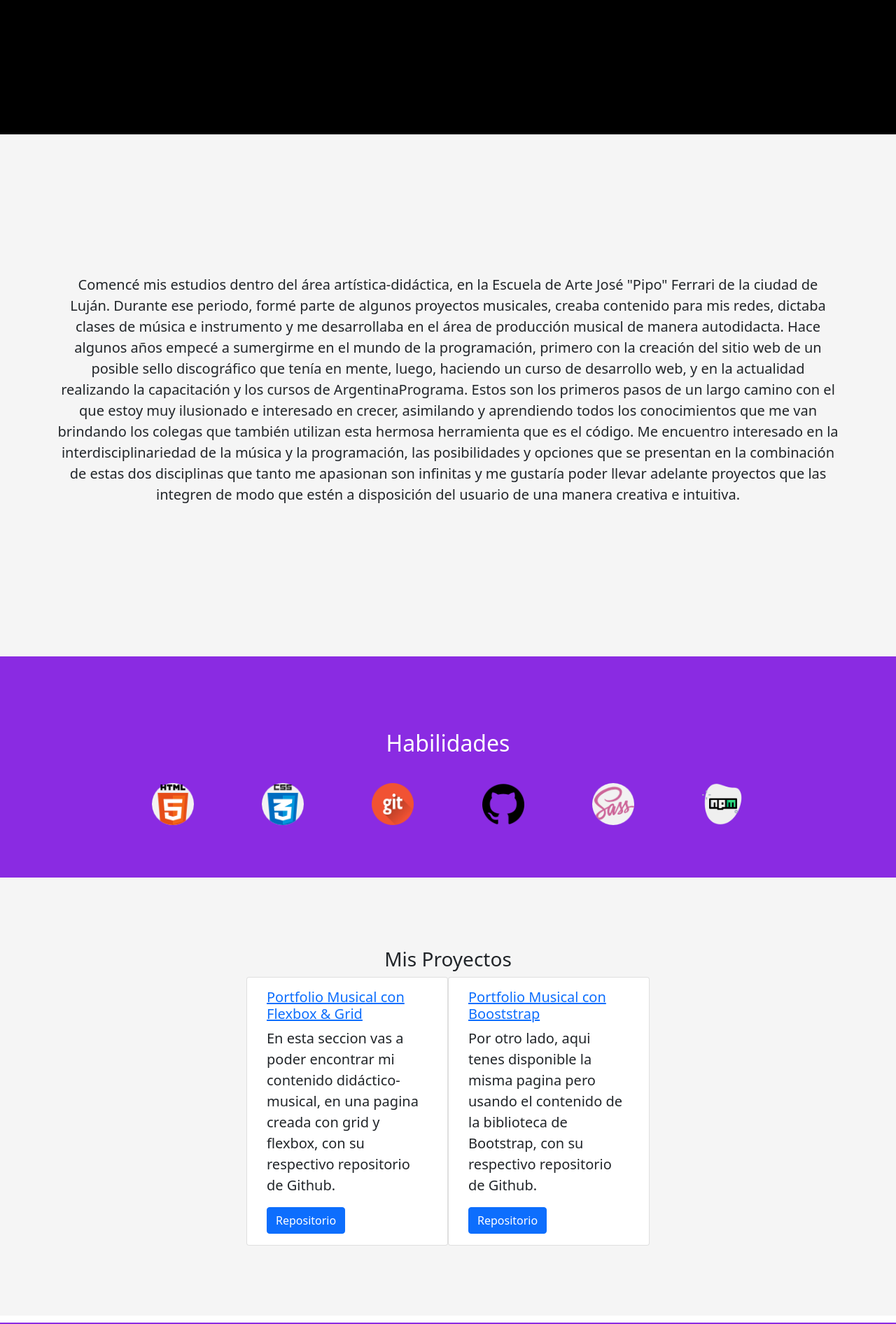
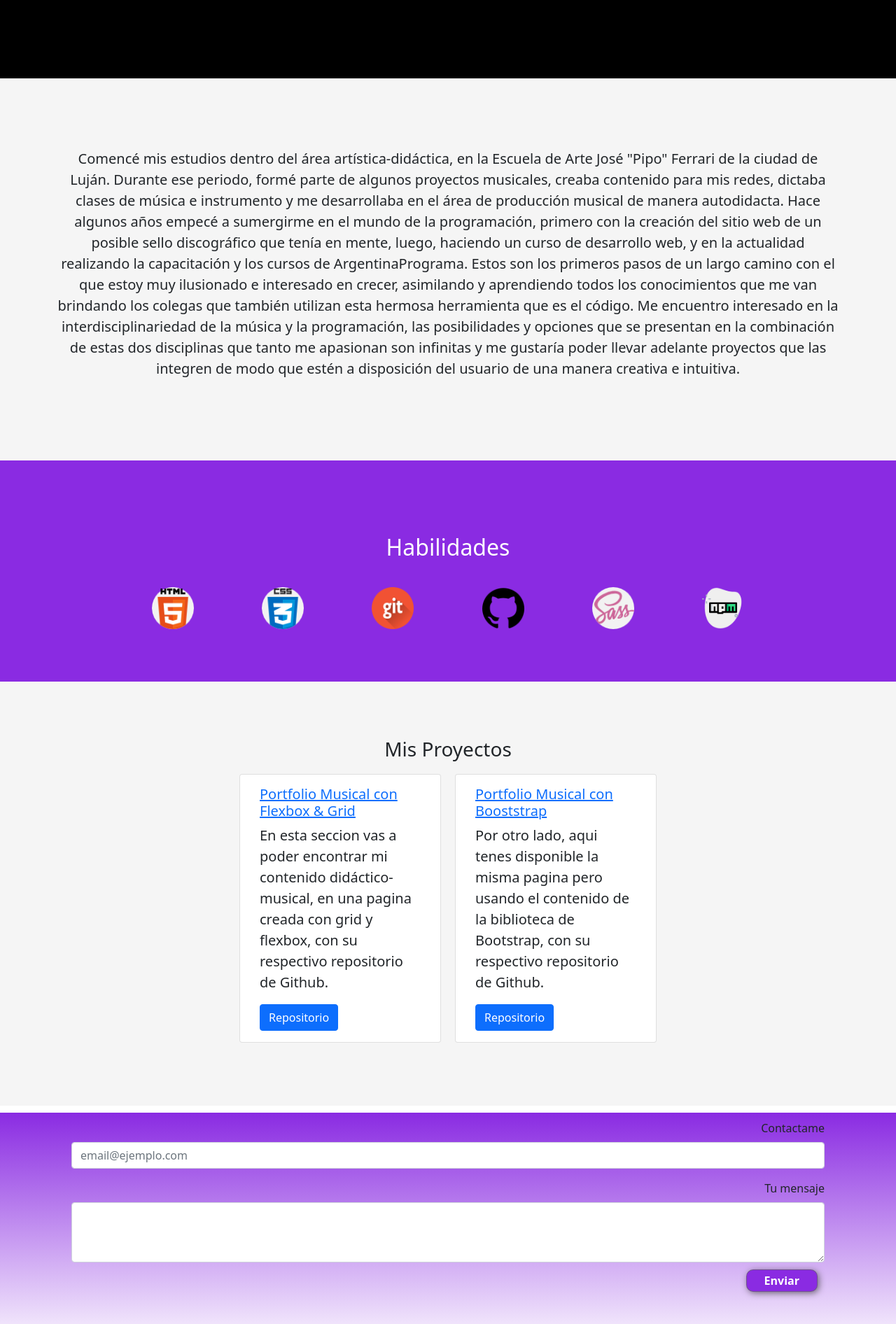
Before and after one commit to juliankloc/portfolio_cv, a plain HTML site: page index.html in a window 1280 px wide. Shown: the part 528-2420 px from the top of the page at 70% size. Drawn offline with nearby package versions, Linux system fonts and the light colour scheme.

Commit message:
margin a las card

```diff
--- a/css/estilo.css
+++ b/css/estilo.css
@@ -84,7 +84,7 @@ header a:hover {
     justify-content: center;
     text-align: center;
     flex-direction: column;
-    height: 90vh;
+    height: 80vh;
     background-repeat: no-repeat;
     background-size: cover;
     background-position: center center;
@@ -96,13 +96,13 @@ header a:hover {
 }
 #SobreMi .container {
     text-align: center;
-    padding: 200px 12px;
+    padding: 100px 12px;
 }
 #parrafo {
     display: grid;
     grid-auto-flow: dense ;
-    padding: 2rem;
-    margin: 2rem;
+    padding: 1rem;
+    margin: 1rem;
     text-decoration: none;
     text-align: center;
     border: 0.5rem solid #0f0f0fcc;
@@ -129,11 +129,14 @@ header a:hover {
 
 #MisProyectos{
     background-color: rgb(245, 245, 245);
-    padding: 100px;
+    padding: 80px;
 }
 #MisProyectos .container{
     display: flex;
     justify-content: center;
+}
+#MisProyectos .container .card {
+    margin: 10px;
 }
 
 footer {
@@ -157,8 +160,8 @@ form {
     font-weight: bold;
     padding: 3px 25px;
     border-radius: 10px;
-    border: 1px solid rgba(0,0,0,0.65);
-    box-shadow: 2px 2px 10px rgba(0,0,0,0.65);
+    border: 1px solid rgba(100, 100, 100, 0.65);
+    box-shadow: 2px 2px 10px rgba(50, 50, 50, 0.65);
     color: white;
     background-color: blueviolet;
     margin: 10px;
```
